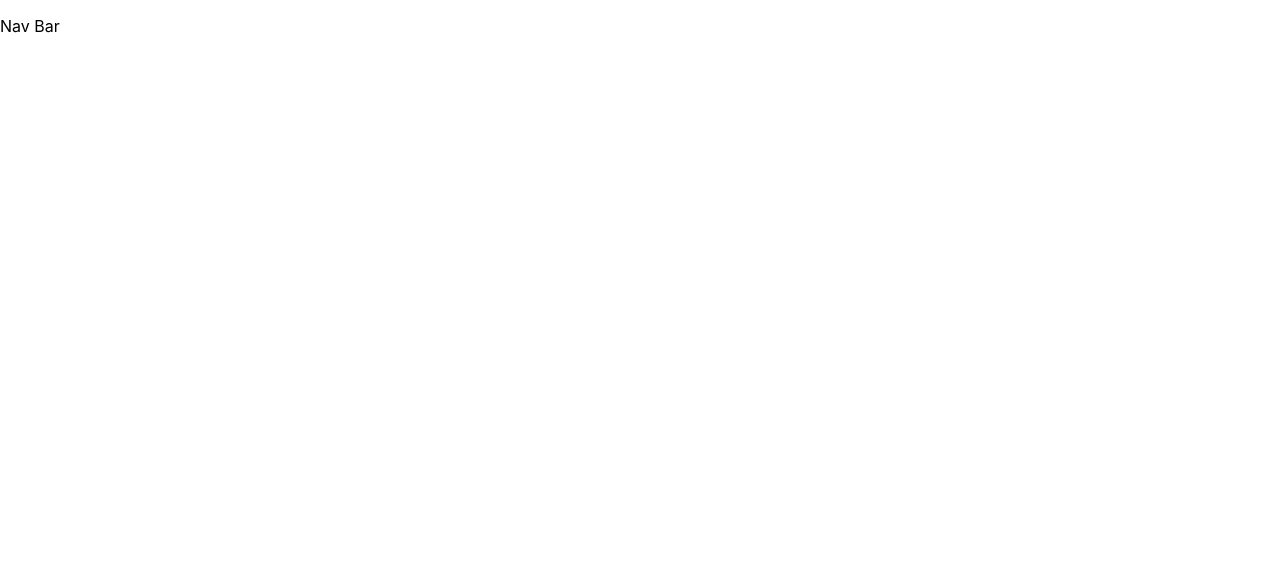
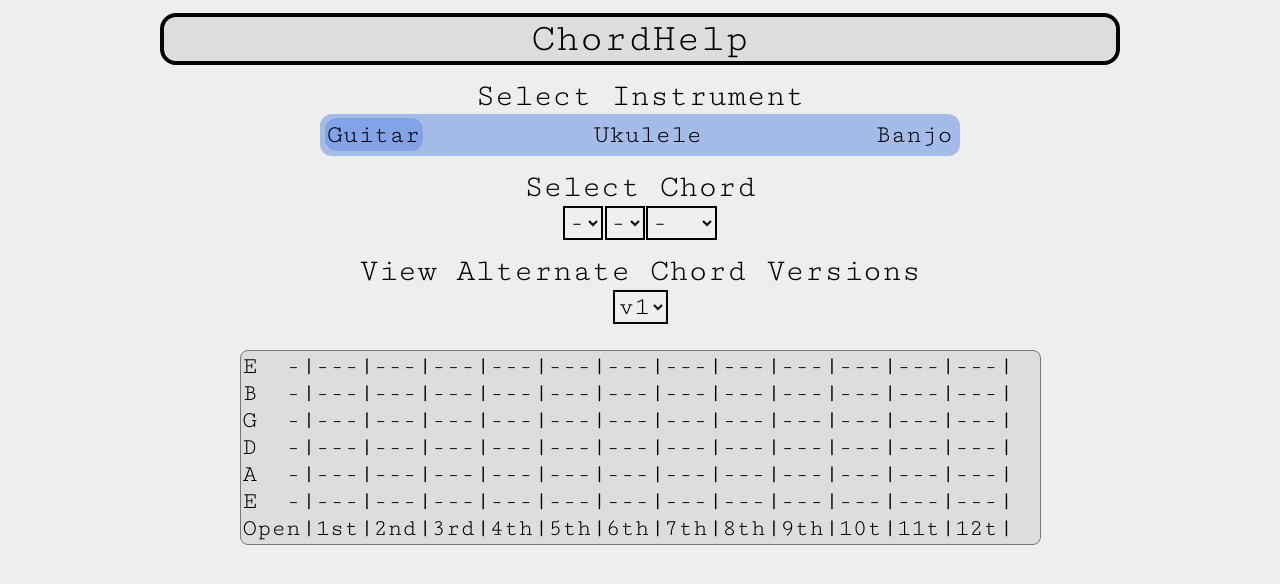
Before and after one commit to JalenZS/ChordHelp, a React (Create React App) app in the folder chordhelp/: page / in a window 1280 px wide. Shown: the top 584 px of the page. Built offline with nearby package versions, Linux system fonts and the light colour scheme.

Commit message:
Fleshed out page, just need to add all the chord conversions

```diff
--- a/chordhelp/src/App.js
+++ b/chordhelp/src/App.js
@@ -1,5 +1,4 @@
 import { BrowserRouter, Routes, Route } from 'react-router-dom';
-import NavBar from './pages/NavBar';
 import Home from './pages/Home';
 import ErrorPage from './pages/ErrorPage';
 
@@ -7,10 +6,8 @@ function App() {
   return (
     <BrowserRouter>
       <Routes>
-        <Route path="/" element={<NavBar />} >
-          <Route index element={<Home />} />
-          <Route path="*" element={<ErrorPage />} />
-        </Route>
+        <Route path="/" element={<Home />} />
+        <Route path="*" element={<ErrorPage />} />
       </Routes>
     </BrowserRouter>
   );
--- a/chordhelp/src/pages/Home.js
+++ b/chordhelp/src/pages/Home.js
@@ -1,6 +1,126 @@
+import styles from './pages.module.css';
+import { useState , useEffect, useCallback } from 'react';
+
 const Home = () => {
+    const [isActiveG, setActiveG] = useState(true);
+    const [isActiveU, setActiveU] = useState(false);
+    const [isActiveB, setActiveB] = useState(false);
+    const [chord, setChord] = useState('-X-\n-X-');
+    const [instrument, setInstrument] = useState('g-');
+
+    function toggleActiveG() {
+        setActiveG(true);
+        setActiveU(false);
+        setActiveB(false);
+        setInstrument('g-')
+        updateChord();
+    }
+
+    function toggleActiveU() {
+        setActiveG(false);
+        setActiveU(true);
+        setActiveB(false);
+        setInstrument('u-')
+        updateChord();
+    }
+
+    function toggleActiveB() {
+        setActiveG(false);
+        setActiveU(false);
+        setActiveB(true);
+        setInstrument('b-')
+        updateChord();
+    }
+
+    const updateChord = useCallback(() => {
+        var combined = instrument + document.getElementById('chords').value + document.getElementById('type').value + document.getElementById('modifiers').value + document.getElementById('versions').value;
+        switch(combined){
+            case 'g-cnnv1':
+                setChord(`E  O|---|---|---|---|---|---|---|---|---|---|---|---| B  -|-O-|---|---|---|---|---|---|---|---|---|---|---| G  O|---|---|---|---|---|---|---|---|---|---|---|---| D  -|---|-O-|---|---|---|---|---|---|---|---|---|---| A  -|---|---|-O-|---|---|---|---|---|---|---|---|---| E  X|---|---|---|---|---|---|---|---|---|---|---|---| Open|1st|2nd|3rd|4th|5th|6th|7th|8th|9th|10t|11t|12t|`);
+                break;
+            case 'g-cnmav1':
+                setChord(`E  O|---|---|---|---|---|---|---|---|---|---|---|---| B  -|-O-|---|---|---|---|---|---|---|---|---|---|---| G  O|---|---|---|---|---|---|---|---|---|---|---|---| D  -|---|-O-|---|---|---|---|---|---|---|---|---|---| A  -|---|---|-O-|---|---|---|---|---|---|---|---|---| E  X|---|---|---|---|---|---|---|---|---|---|---|---| Open|1st|2nd|3rd|4th|5th|6th|7th|8th|9th|10t|11t|12t|`);
+                break;
+            default:
+                setChord(`E  -|---|---|---|---|---|---|---|---|---|---|---|---| B  -|---|---|---|---|---|---|---|---|---|---|---|---| G  -|---|---|---|---|---|---|---|---|---|---|---|---| D  -|---|---|---|---|---|---|---|---|---|---|---|---| A  -|---|---|---|---|---|---|---|---|---|---|---|---| E  -|---|---|---|---|---|---|---|---|---|---|---|---| Open|1st|2nd|3rd|4th|5th|6th|7th|8th|9th|10t|11t|12t|`);
+                break;
+        }
+    }, [instrument]);
+
+    useEffect(() => {
+        updateChord()
+    },[updateChord])
+
     return(
-        <div><p>Home Page</p></div>
+        <div className={styles.pageContainer}>
+            <div className={styles.titleContainer}>
+                <div className={styles.titleText}>
+                    ChordHelp
+                </div>
+            </div>
+            <div className={styles.selectorTitleContainer}>
+                <div className={styles.subtitleText}>
+                    Select Instrument
+                </div>
+            </div>
+            <div className={styles.selectorContainer1}>
+                <div className={isActiveG ? styles.selectoractive : styles.selector} onClick={toggleActiveG}>
+                    <div className={styles.selectorName}>Guitar</div>
+                </div>
+                <div className={isActiveU ? styles.selectoractive : styles.selector} onClick={toggleActiveU}>
+                    <div className={styles.selectorName}>Ukulele</div>
+                </div>
+                <div className={isActiveB ? styles.selectoractive : styles.selector} onClick={toggleActiveB}>
+                    <div className={styles.selectorName}>Banjo</div>
+                </div>
+            </div>
+            <div className={styles.selectorTitleContainer}>
+                <div className={styles.subtitleText}>
+                    Select Chord
+                </div>
+            </div>
+            <div className={styles.selectorContainer2}>
+                <select name="chords" id="chords" onChange={updateChord}>
+                    <option value="n">-</option>
+                    <option value="a">A</option>
+                    <option value="b">B</option>
+                    <option value="c">C</option>
+                    <option value="d">D</option>
+                    <option value="e">E</option>
+                    <option value="f">F</option>
+                    <option value="g">G</option>
+                </select>
+                <select name="type" id="type" onChange={updateChord}>
+                    <option value="n">-</option>
+                    <option value="#">#</option>
+                    <option value="b">b</option>
+                </select>
+                <select name="modifiers" id="modifiers" onChange={updateChord}>
+                    <option value="n">-</option>
+                    <option value="ma">Maj</option>
+                    <option value="mi">Min</option>
+                    <option value="7">7</option>
+                </select>
+            </div>
+            <div className={styles.selectorTitleContainer}>
+                <div className={styles.subtitleText}>
+                    View Alternate Chord Versions
+                </div>
+            </div>
+            <div className={styles.selectorContainer2}>
+                <select name="versions" id="versions" onChange={updateChord}>
+                    <option value="v1">v1</option>
+                    <option value="v2">v2</option>
+                    <option value="v3">v3</option>
+                </select>
+            </div>
+            <textarea
+                value={chord}
+                readOnly
+                rows={7}
+                cols={53}
+            />
+        </div>
     )
 }
 
--- a/chordhelp/src/pages/NavBar.js
+++ /dev/null
@@ -1,7 +0,0 @@
-const NavBar = () => {
-    return(
-        <div><p>Nav Bar</p></div>
-    )
-}
-
-export default NavBar;
--- a/chordhelp/src/pages/pages.module.css
+++ b/chordhelp/src/pages/pages.module.css
@@ -0,0 +1,118 @@
+/*applies to everything*/
+html{
+    background-color: #eee;
+}
+
+.pageContainer{
+    font-size: 3.2vh;
+    width: 100%;
+    height: 100%;
+    font-family: Cutive;
+    text-align: center;
+}
+.titleContainer{
+    border-width: .6vmin;
+    border-style: solid;
+    margin-top: 1%;
+    margin-bottom: 1%;
+    margin-left: 20vmin;
+    margin-right: 20vmin;
+    border-radius: 2vmin;
+    background-color: #ddd;
+}
+.titleText{
+    font-size: 5vh;
+}
+.subtitleText{
+    font-size: 4vh;
+}
+.selectorContainer1{
+    flex-direction: row;
+    justify-content: space-between;
+    display: flex;
+    margin-left: 25%;
+    margin-right: 25%;
+    background-color: #a5bce9;
+    border-radius: 1.5vmin;
+    padding: .6vmin;
+    margin-bottom: 1%;
+}
+.selectorContainer2{
+    margin-bottom: 1%;
+}
+.selector{
+    padding: .3vmin;
+    background-color: #a5bce9;
+}
+.selector:hover{
+    background-color: #82a3e7;
+    border-radius: 1.5vmin;
+    cursor: pointer;
+    padding: .3vmin;
+}
+.selector:active{
+    background-color: #618bdd;
+    border-radius: 1.5vmin;
+    cursor: pointer;
+    padding: .3vmin;
+}
+.selectoractive{
+    background-color: #82a3e7;
+    border-radius: 1.5vmin;
+    cursor: pointer;
+    padding: .3vmin;
+}
+select{
+    font-size: 3.2vh;
+    font-family: Cutive;
+    border-width: .3vmin;
+    border-color: #000;
+    border-style: solid;
+    margin: .1vmin;
+}
+select:focus{
+    font-size: 3.2vh;
+    font-family: Cutive;
+    border-width: .3vmin;
+    border-color: #444;
+    margin: .1vmin;
+    outline: none;
+}
+textarea{
+    border-width: .2vmin;
+    border-style: solid;
+    margin-top: 1%;
+    margin-bottom: 1%;
+    border-radius: 1vmin;
+    background-color: #ddd;
+    resize: none;
+    overflow: hidden;
+    font-size: 3vmin;
+    font-family: Cutive;
+}
+
+@media (max-width: 800px) or (orientation: portait) {
+    .titleContainer{
+        border-width: .6vmin;
+        margin-top: 1%;
+        margin-left: 2vmin;
+        margin-right: 2vmin;
+        border-radius: 2vmin;
+        background-color: #ddd;
+    }
+    .selectorContainer1{
+        flex-direction: column;
+        justify-content: space-between;
+        display: flex;
+        margin-left: 25%;
+        margin-right: 25%;
+        background-color: #a5bce9;
+        border-radius: 1.5vmin;
+        padding: .6vmin;
+    }
+}
+
+@font-face {
+    font-family: Cutive;
+    src: url(./../assets/CutiveMono-Regular.ttf);
+}
```
